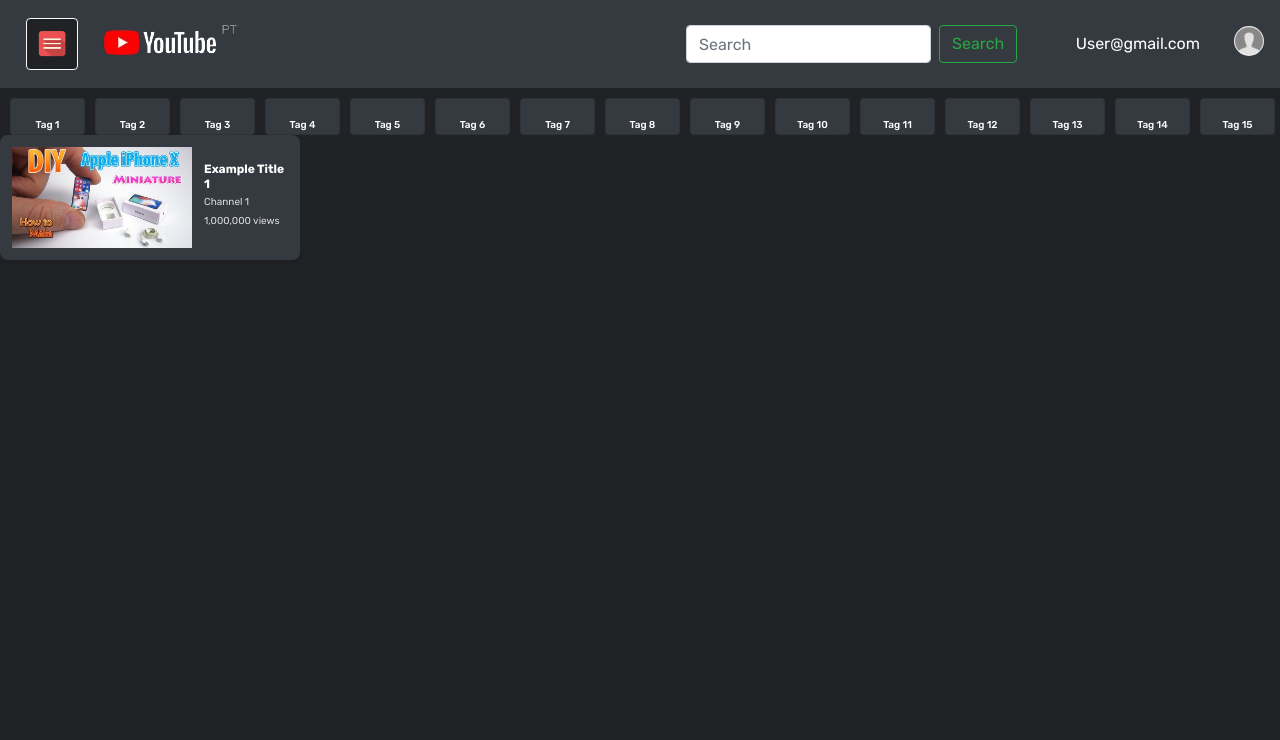
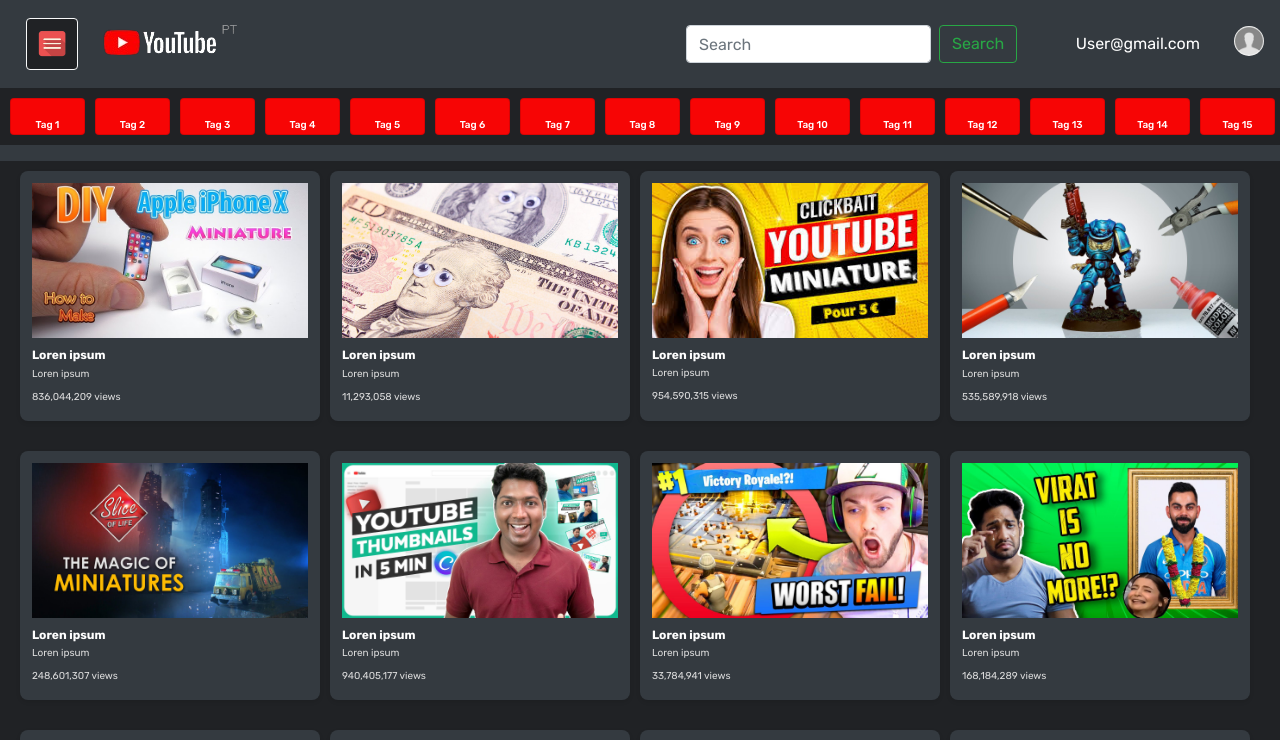
Before and after one commit to TUF322/React-YT, a React (Create React App) app: page / in a window 1280 px wide. Shown: the top 740 px of the page. Built offline with nearby package versions, Linux system fonts and the light colour scheme.

Commit message:
Thumbnail-1.0

```diff
--- a/src/ThumbnailCard.js
+++ b/src/ThumbnailCard.js
@@ -10,12 +10,9 @@
         style={{ maxWidth: '100%', height: 'auto' }}
       />
       <div className="thumbnail-text">
-        <div className="thumbnail-content">
-
-          <h5 className="thumbnail-title">{title}</h5>
-          <p className="thumbnail-channel">{channelName}</p>
-          <p className="thumbnail-views">{views} views</p>
-        </div>
+        <h5 className="thumbnail-title">{title}</h5>
+        <p className="thumbnail-channel">{channelName}</p>
+        <p className="thumbnail-views">{views} views</p>
       </div>
     </div>
   );
--- a/src/index.css
+++ b/src/index.css
@@ -147,6 +147,7 @@
     padding-left: 10px;
     overflow-x: hidden; /* Allow horizontal overflow */
     overflow-y: hidden; /* Hide vertical overflow */
+    margin-bottom: 10px;
 }
 
 /* Adjust the margin-left of the tags row when the sidebar is active */
@@ -160,7 +161,7 @@
     width: 77px;
     height: 37px;
     margin-right: 10px;
-    background-color: #343a40;
+    background-color: #f70505;
   }
 
   .card-title {
@@ -183,7 +184,6 @@
   }
 
   .thumbnail-card {
-    display: flex;
     align-items: center;
     background-color: #fff;
     border-radius: 8px;
@@ -192,11 +192,16 @@
     margin-bottom: 20px;
     background-color: #343a40;
     width: 300px;
+    display: grid;
+    grid-template-rows: auto 1fr; /* Set the first row to auto to fit the image and the second row to 1fr to let the text content take the remaining space */
+    gap: 10px; /* Adjust the gap between the image and the text */
 
+    margin-left: 10px;
+    margin-top: 10px;
   }
 
   .thumbnail-image {
-    width: 180px;
+    width: auto;
     height: 100px;
     margin-right: 12px;
   }
@@ -205,7 +210,6 @@
     display: flex;
     flex-direction: column;
   }
-
 
   .thumbnail-title {
     margin: 0;
@@ -220,3 +224,14 @@
     font-size: 10px;
     color: #dddddd;
   }
+
+  .thumbnail-rows {
+    padding-left: 10px;
+  }
+
+  .thumbnail-container {
+    display: flex;
+    flex-wrap: wrap;
+    justify-content:left;
+    padding: 0 10px; /* Add padding to the container */
+  }
--- a/src/navbar.js
+++ b/src/navbar.js
@@ -6,6 +6,17 @@
 import ThumbnailCard from './ThumbnailCard'; // Import the ThumbnailCard component
 import './index.css';
 import min1 from './min1.jpg'
+import min2 from './min2.jpg'
+import min3 from './min3.jpeg'
+import min4 from './min4.jpg'
+import min5 from './min5.jpg'
+import min6 from './min6.jpg'
+import min7 from './min7.jpg'
+import min8 from './min8.jpg'
+import min9 from './min9.png'
+import min10 from './min10.jpeg'
+import min11 from './min11.jpeg'
+import min12 from './min12.jpeg'
 
 const Navbar = () => {
   const [sidebarOpen, setSidebarOpen] = useState(false);
@@ -14,16 +25,99 @@
     setSidebarOpen(!sidebarOpen);
   };
 
+  const title = 'Loren ipsum';
+  const channel = 'Loren ipsum';
+
+  // Function to generate a random number between min and max
+  const getRandomNumber = (min, max) => {
+    return Math.floor(Math.random() * (max - min + 1) + min);
+  }
+
   // Example data for thumbnail cards
   const thumbnailData = [
     {
       imageUrl: min1,
-      title: 'Example Title 1',
-      channelName: 'Channel 1',
-      views: '1,000,000'
+      title: title,
+      channelName: channel,
+      views: getRandomNumber(100, 1000000000).toLocaleString()
     },
+    {
+      imageUrl: min2,
+      title: title,
+      channelName: channel,
+      views: getRandomNumber(100, 1000000000).toLocaleString()
+    },
+    {
+      imageUrl: min3,
+      title: title,
+      channelName: channel,
+      views: getRandomNumber(100, 1000000000).toLocaleString()
+    },
+    {
+      imageUrl: min4,
+      title: title,
+      channelName: channel,
+      views: getRandomNumber(100, 1000000000).toLocaleString()
+    },
+    {
+      imageUrl: min5,
+      title: title,
+      channelName: channel,
+      views: getRandomNumber(100, 1000000000).toLocaleString()
+    },
+    {
+      imageUrl: min6,
+      title: title,
+      channelName: channel,
+      views: getRandomNumber(100, 1000000000).toLocaleString()
+    },
+    {
+      imageUrl: min7,
+      title: title,
+      channelName: channel,
+      views: getRandomNumber(100, 1000000000).toLocaleString()
+    },
+    {
+      imageUrl: min8,
+      title: title,
+      channelName: channel,
+      views: getRandomNumber(100, 1000000000).toLocaleString()
+    },
+    {
+      imageUrl: min9,
+      title: title,
+      channelName: channel,
+      views: getRandomNumber(100, 1000000000).toLocaleString()
+    },
+    {
+      imageUrl: min10,
+      title: title,
+      channelName: channel,
+      views: getRandomNumber(100, 1000000000).toLocaleString()
+    },
+    {
+      imageUrl: min11,
+      title: title,
+      channelName: channel,
+      views: getRandomNumber(100, 1000000000).toLocaleString()
+    },
+    {
+      imageUrl: min12,
+      title: title,
+      channelName: channel,
+      views: getRandomNumber(100, 1000000000).toLocaleString()
+    },
+    {
+      imageUrl: min1,
+      title: title,
+      channelName: channel,
+      views: getRandomNumber(100, 1000000000).toLocaleString()
+    },
+
+
     // Add more thumbnail data as needed
   ];
+
 
   return (
     <div>
@@ -92,12 +186,20 @@
       <TagsRow />
 
       {/* Thumbnail Cards */}
-      <div className={`thumbnails-container ${sidebarOpen ? 'sidebar-active' : ''}`}>
+      <div>
+      <nav className={`navbar navbar-expand-lg navbar-dark bg-dark ${sidebarOpen ? 'sidebar-active' : ''}`}>
+        {/* Navbar content */}
+      </nav>
+
+      {/* Thumbnail Cards */}
+      <div className="thumbnail-container">
         {thumbnailData.map((data, index) => (
           <ThumbnailCard key={index} {...data} />
         ))}
       </div>
     </div>
+  </div>
+
   );
 }
 
```
